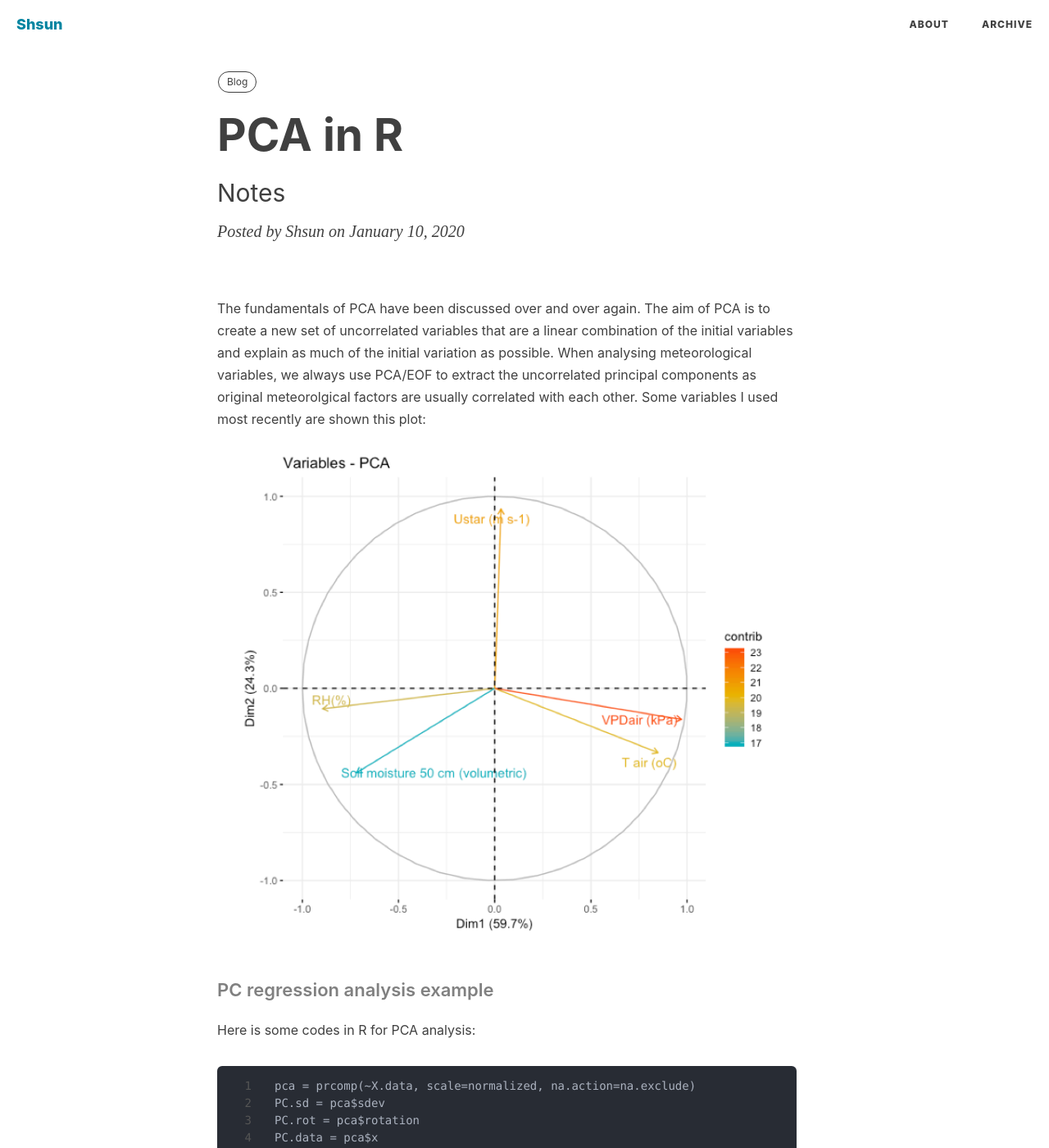
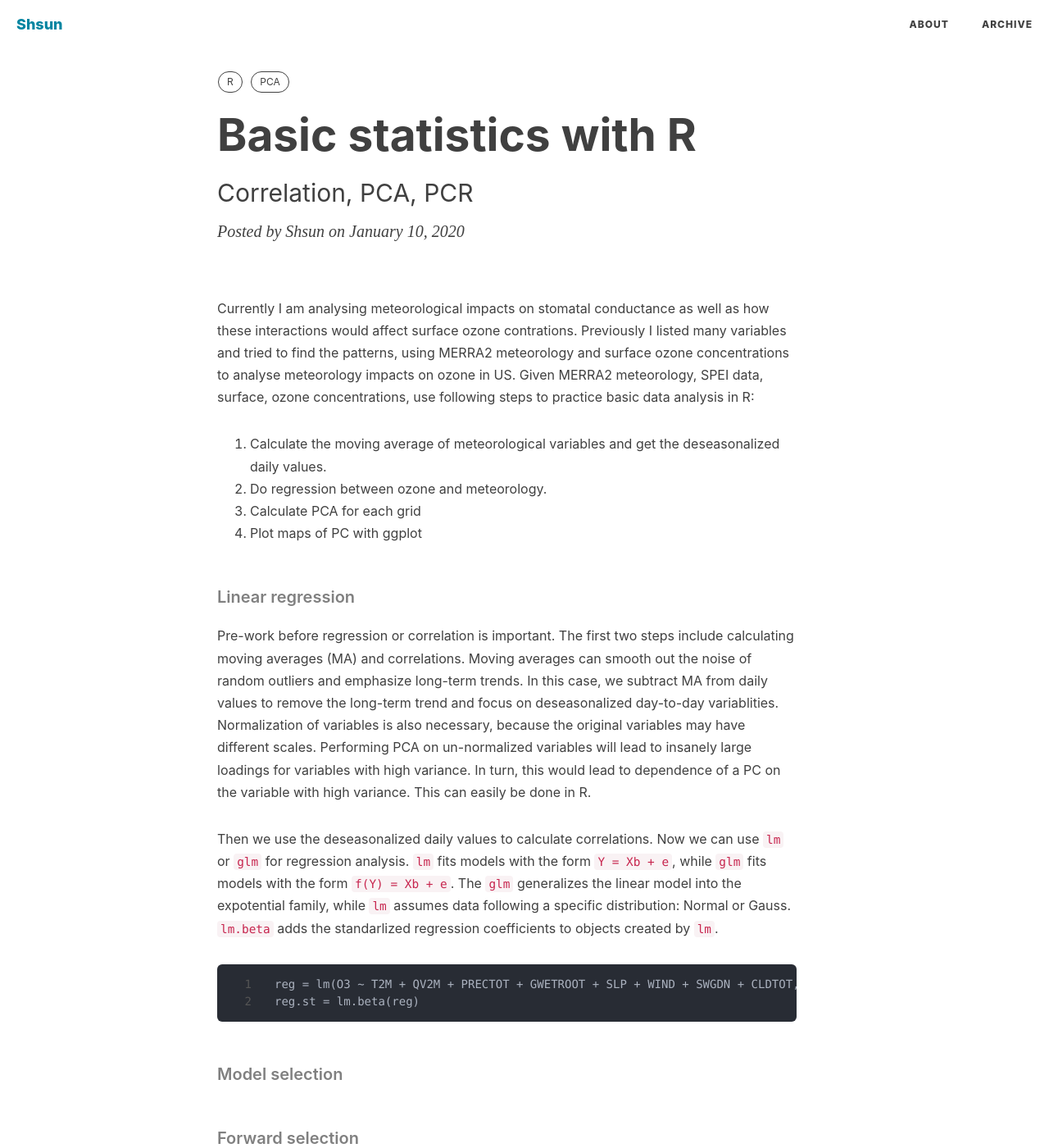
Before and after one commit to Shsun2012/shsun2012.github.io, a Jekyll site: the page built from _posts/2020-01-10-pca.md, in a window 1280 px wide and 1400 px high. Shown: the whole window at 82% size. Built offline with Jekyll 4.4.1, drawn with Linux system fonts in a browser that asks for light colours; nearby versions of some CDN libraries; comment, search, counter and statistics services are not loaded; some of the changed text lies outside the part shown.

Commit message:
Update 2020-01-10-pca.md

````diff
--- a/_posts/2020-01-10-pca.md
+++ b/_posts/2020-01-10-pca.md
@@ -1,42 +1,83 @@
 ---
 layout: post
-title: "PCA in R"
-subtitle: "Notes"
+title: "Basic statistics with R"
+subtitle: "Correlation, PCA, PCR"
 author: "Shsun"
 header-style: text
 tags:
-  - Blog
+  - R
+  - PCA
 ---
-The fundamentals of PCA have been discussed over and over again. The aim of PCA is to create a new set of uncorrelated variables that are a linear combination of the initial variables and explain as much of the initial variation as possible. When analysing meteorological variables, we always use PCA/EOF to extract the uncorrelated principal components as original meteorolgical factors are usually correlated with each other. Some variables I used most recently are shown this plot:![PCA](/img/pca.png)
+Currently I am analysing meteorological impacts on stomatal conductance as well as how these interactions would affect surface ozone contrations. Previously I listed many variables and tried to find the patterns, using MERRA2 meteorology and surface ozone concentrations to analyse meteorology impacts on ozone in US. Given MERRA2 meteorology, SPEI data, surface, ozone concentrations, use following steps to practice basic data analysis in R:
+1. Calculate the moving average of meteorological variables and get the deseasonalized daily values.
+2. Do regression between ozone and meteorology.
+3. Calculate PCA for each grid
+4. Plot maps of PC with ggplot
 
+##### Linear regression
+Pre-work before regression or correlation is important. The first two steps include calculating moving averages (MA) and correlations. Moving averages can smooth out the noise of random outliers and emphasize long-term trends. In this case, we subtract MA from daily values to remove the long-term trend and focus on deseasonalized day-to-day variablities. Normalization of variables is also necessary, because the original variables may have different scales. Performing PCA on un-normalized variables will lead to insanely large loadings for variables with high variance. In turn, this would lead to dependence of a PC on the variable with high variance. This can easily be done in R.
 
-#### PC regression analysis example
-Here is some codes in R for PCA analysis:
+Then we use the deseasonalized daily values to calculate correlations. Now we can use `lm` or `glm` for regression analysis.  `lm` fits models with the form `Y = Xb + e`, while `glm` fits models with the form `f(Y) = Xb + e`. The `glm` generalizes the linear model into the expotential family, while `lm` assumes data following a specific distribution: Normal or Gauss. `lm.beta` adds the standarlized regression coefficients to objects created by `lm`.
 ```
-pca = prcomp(~X.data, scale=normalized, na.action=na.exclude)
+reg = lm(O3 ~ T2M + QV2M + PRECTOT + GWETROOT + SLP + WIND + SWGDN + CLDTOT, na.action=na.exclude)
+reg.st = lm.beta(reg)
+```
+
+##### Model selection
+###### Forward selection
+First we start with the linear regression model `lm` with the most significant independent variable. Then we extend the model with the remaining independent variables one at a time. We stop when there is no significant extensions anymore.
+
+```
+summary(lm(O3 ~ T2M + WIND))
+summary(lm(O3 ~ T2M + WIND + QV2M))  # add variable and check p-value
+```
+###### Backward selection
+Start with the full modeland remove the most insignificant independent variable. Finally we stop when all p values are significant.
+
+#####  PCA analysis
+The fundamentals of PCA have been discussed over and over again. The aim of PCA is to create a new set of uncorrelated variables that are a linear combination of the initial variables and explain as much of the initial variation as possible. When analysing meteorological variables, we always use PCA to extract the uncorrelated principal components as original meteorolgical factors are usually correlated with each other. Basically, PC1 is a linear combination of orignial predictor variables which captures the maximum variance in the dataset. It determines the direction of highest variablity in the data. PC2 is also a linear combination of original predictors which captures the remaining variance in the dataset and is uncorrelated with PC1.
+```
+pca = prcomp(~X.data, scale=TRUE, na.action=na.exclude)
 PC.sd = pca$sdev
 PC.rot = pca$rotation
 PC.data = pca$x
-pca.var.per = round(pca.var/sum(pca.var)*100, 1)  # shsun
-OUTPUT = list(date=date.vec, X.mean=X.mean, X.sd=X.sd, var.name=var.name, PC.sd=PC.sd, PC.rot=PC.rot, PC.data=PC.data, pca = pca)
-
-PC.reg = lm(Y.n ~ -1 + PC1 + PC2 + PC3 + PC4, na.action = na.exclude)
-mlr.forward(y = Y.n, X = PCA$PC.data)
+pca.var.per = round(pca.var/sum(pca.var)*100, 1)
 
 ```
-By default, `prcomp()` expects samples (observations) to be rows and the variables to be columns. returns `x`, `sdev`, and `rotation`. **x** contains the PCs for grawing a graph. `plot(pca$x[,1], pca$x[,2])` can be used to plot for the first two PCs. The x and y axis tells about he percentage of the variatioin in the original data that PC1 and PC2 account for. `pca$rotation` record loading scores for each PC. Loading scores can be used to determine which variables have the largest effects. `pca$rotation[,1]` is the loading scores for PC1.
+By default, `prcomp()` expects samples (observations) to be rows and the variables to be columns. returns `x`, `sdev`, and `rotation`. **x** contains the PCs for grawing a graph. `plot(pca$x[,1], pca$x[,2])` can be used to plot for the first two PCs. The x and y axis tells about he percentage of the variatioin in the original data that PC1 and PC2 account for. `pca$rotation` record loading scores for each PC. Loading scores can be used to determine which variables have the largest effects. `pca$rotation[,1]` is the loading scores for PC1. For example, a PCA ggplot for stomatal conductnace vesus some environmental variables:
 
-#### Application
-Currently I am analysing meteorological impacts on stomatal conductance as well as how these interactions would affect surface ozone contrations. Previously I listed many variables and tried to find the patterns. An example for PCA: using MERRA2 meteorology and surface ozone concentrations to analyse meteorology impacts on ozone in US. Following steps:
-1. Calculate the moving average of meteorological variables and get the deseasonalized daily values.
-2. Calculate the correlations between ozone and meteorology.
-3. Calculate PCA for each grid
-4. Plot maps of PC
+![PCA](/img/pca.png)
 
+It shows that vapour pressure deficit of air (VPDair) and temperature of air (T air) explain most of the variance in the PC1, while ustar explaines most of the variance in PC2. One of the disadventage of PC is interpreting the PCs. When the PC1 is highly correlated with all variables, we can say it summarizes the data well and that instead of using the meteorological variables to make prediction, we can just use PC1. If two meteorological variables are correlated with each other, perhaps usign one new variable (i.e. PC1) can summarize both variables.
 
+##### PCR analysis
+We also want to know whether the new PCs can predict the phenomena well after PCA analysis. We use `lm()` to see if PC1 ~ PC4 can predict Y.n (i.e., ozone) well.
+```
+PC.reg = lm(Y.n ~ -1 + PC1 + PC2 + PC3 + PC4, na.action = na.exclude)
 
+```
+To see how well this model can predict ozone, we can use `fitted()` function to see the prediction.
+```
+fitted(PC.reg)
+```
+##### Factor analysis
+The intuition of PCA is to find new combination of variables which form larger variances, while FA is to find hidden variables which affect your observed variables by looking at the correlation. FA in R is easy to dy by a function `factanal()`. The following assumes the number of hidden variables is 1.
+```
+fa = factanal(data, factor=1)
+```
+data is a dataframe of variables, each variable is a column. The model gets improved if you have more variables, which shows the trade-off between the number of variables and the accuracy of the model. Similar to PCA, we can look at the cumulative portion of variance, and if that reaches some numbers, we can stop adding more factors. The Kaiser rule is to discard components whose eigenvalues are below 1.0.
+```
+ev = eigen(cor(data))
+ev$values
+```
+By looking at how many values are over 1.0, we can decide the number of factors. There is no definitive way to determine the number of factors.
+
+Another method is to use variance inflation factor (VIF,[wiki](https://en.wikipedia.org/wiki/Variance_inflation_factor)). VIF detects multicollinearity in regression analysis. A VIF value less than 1 is defined as non-correlated, while a VIF greater than 5 means highly correlated.
 
 
 ##### Reference
-1. [Principal component analysis: a review and recent developments](https://royalsocietypublishing.org/doi/10.1098/rsta.2015.0202)
-2. [StatQuest with Josh Starmer](https://www.youtube.com/watch?v=0Jp4gsfOLMs)
+1. [Principal Components Regression](https://rstudio-pubs-static.s3.amazonaws.com/222571_7b65a75ec1214b56bccafa79e8c7f9ed.html)
+2. [Factor Analysis](http://yatani.jp/teaching/doku.php?id=hcistats:fa)
+3. [Data mining - Principal Component (Analysis|Regression) (PCA)](https://gerardnico.com/data_mining/pca)
+4. [Practical Guide to Principal Component Analysis (PCA) in R & Python](https://www.analyticsvidhya.com/blog/2016/03/practical-guide-principal-component-analysis-python/)
+5. [Variance Inflation Factor](https://www.statisticshowto.datasciencecentral.com/variance-inflation-factor/)
````
